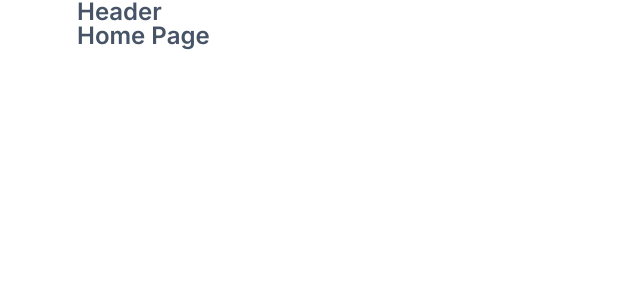
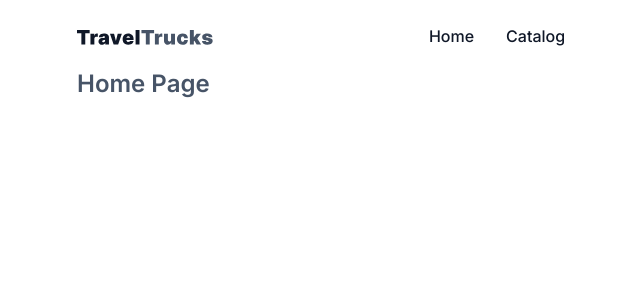
Before and after one commit to Mykhailenko-Oleksandr/travel-trucks, a Next.js app: page / in a window 1280 px wide. Shown: the top 300 px of the page, without its empty margins (211-851 px from the left). Built offline with nearby package versions, Linux system fonts and the light colour scheme.

Commit message:
add logo and start header component

```diff
--- a/components/Header/Header.module.css
+++ b/components/Header/Header.module.css
@@ -1,2 +1,33 @@
 .header {
 }
+
+.headerContainer {
+  display: flex;
+  align-items: center;
+}
+
+.logo {
+  display: block;
+  width: 136px;
+  height: 16px;
+}
+
+.logoIcon {
+}
+
+.navigationBox {
+  display: flex;
+  align-items: center;
+  gap: 32px;
+  margin: 0 auto;
+}
+
+.navigationLink {
+  color: var(--main);
+  font-weight: 500;
+  padding: 24px 0;
+}
+
+.accent {
+  color: var(--button-hover);
+}
--- a/components/Header/Header.tsx
+++ b/components/Header/Header.tsx
@@ -1,10 +1,24 @@
+import Link from "next/link";
 import css from "./Header.module.css";
 
 export default async function Header() {
   return (
     <header className={css.header}>
-      <div className="container">
-        <h2>Header</h2>
+      <div className={`container ${css.headerContainer}`}>
+        <Link className={css.logo} href="/" aria-label="logotype">
+          <svg className={css.logoIcon} width={136} height={16}>
+            <use href="/sprite.svg#icon-logo" />
+          </svg>
+        </Link>
+
+        <nav className={css.navigationBox}>
+          <Link className={css.navigationLink} href="/">
+            Home
+          </Link>
+          <Link className={css.navigationLink} href="/">
+            Catalog
+          </Link>
+        </nav>
       </div>
     </header>
   );
```
Also changed, not shown: tsconfig.json (+19 -5 lines), public/sprite.svg.
